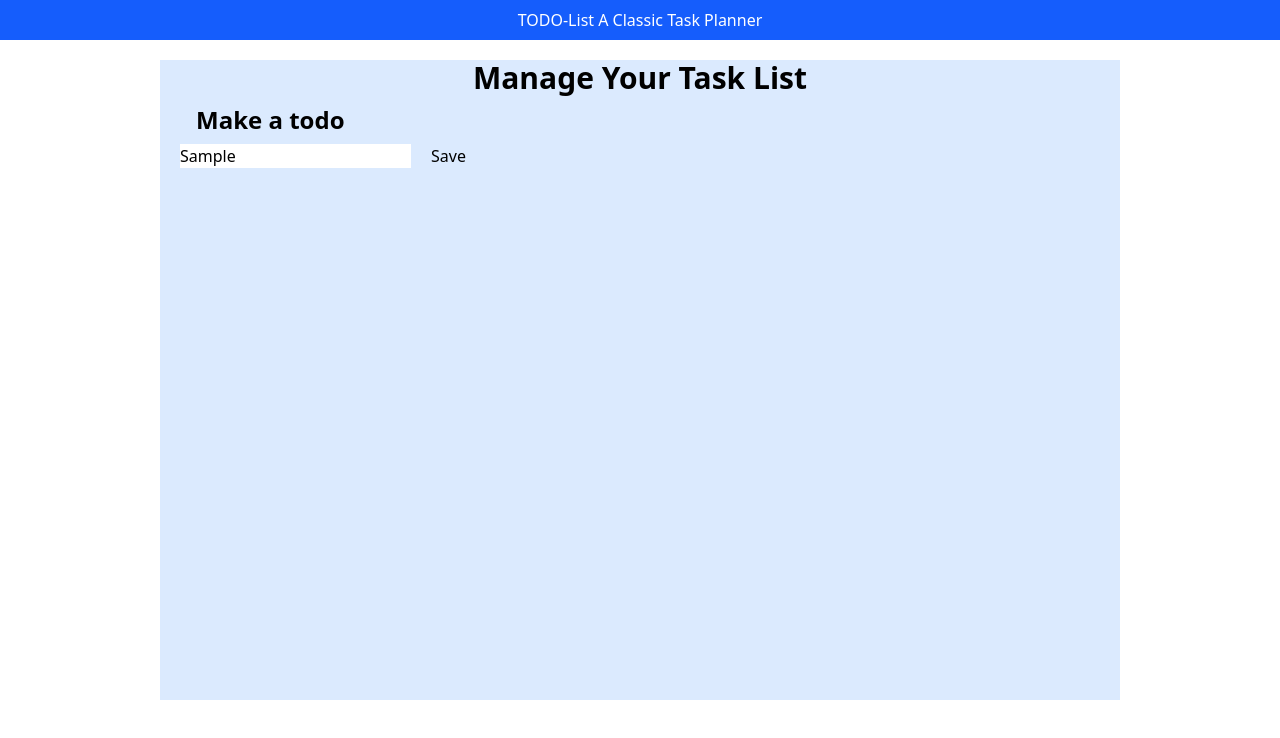
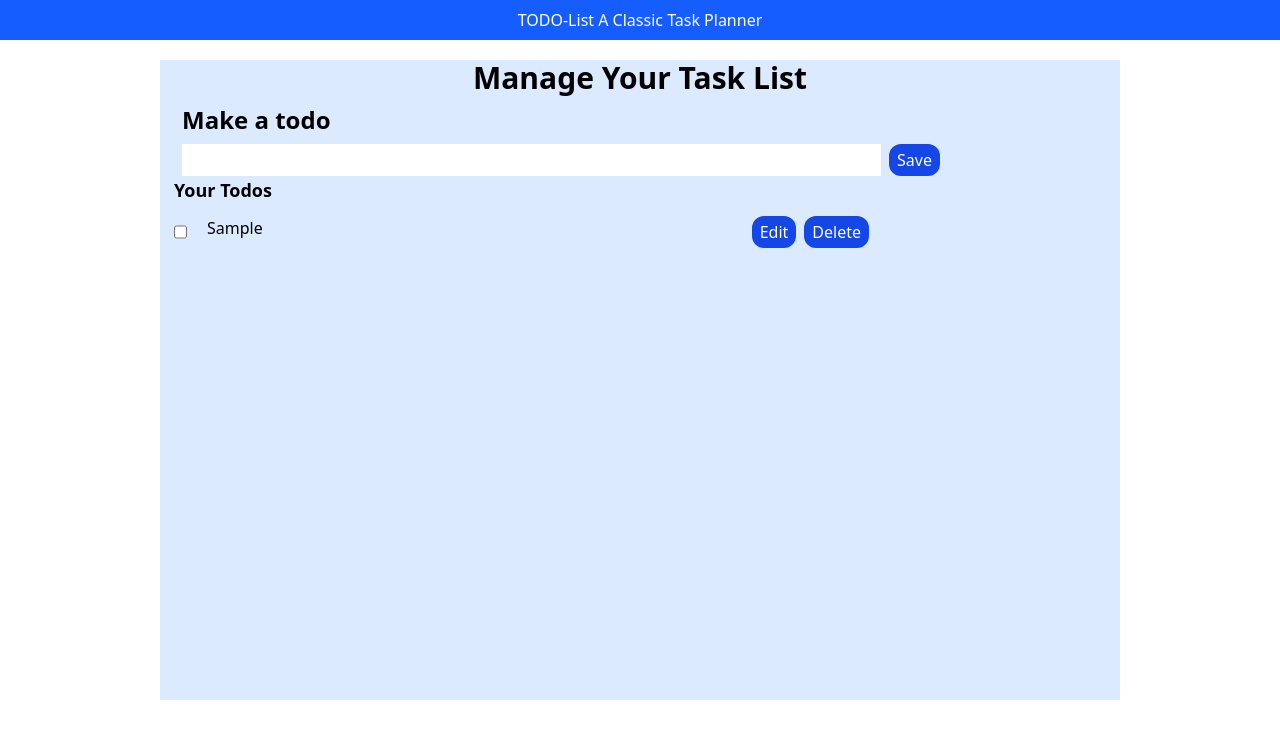
Before and after one commit to subhankar-das-phantom/PROJECTS, a React (Vite) app in the folder TODO/: page / in a window 1280 px wide. Both pictures are taken after typing "Sample" into the empty fields and a click on the button "Save". Shown: the top 738 px of the page. Built offline with nearby package versions, Linux system fonts and the light colour scheme.

Commit message:
functions added

```diff
--- a/TODO/package.json
+++ b/TODO/package.json
@@ -13,7 +13,8 @@
     "@tailwindcss/vite": "^4.1.10",
     "react": "^19.1.0",
     "react-dom": "^19.1.0",
-    "tailwindcss": "^4.1.10"
+    "tailwindcss": "^4.1.10",
+    "uuid": "^11.1.0"
   },
   "devDependencies": {
     "@eslint/js": "^9.25.0",
--- a/TODO/src/App.jsx
+++ b/TODO/src/App.jsx
@@ -1,23 +1,115 @@
-import { useState, useEffect } from 'react'
-import Navbar from './component/navbar'
+import { useState, useEffect } from "react";
+import Navbar from "./component/navbar";
+import { v4 as uuidv4 } from "uuid";
 
 function App() {
+  const [todo, setTodo] = useState("");
+  const [todos, setTodos] = useState([]);
 
+  const handleChange = (e) => {
+    setTodo(e.target.value);
+  };
+
+  const handleSave = () => {
+    setTodos([...todos, { id: uuidv4(), todo, isCompleted: false }]);
+    setTodo("");
+  };
+  const handleEdit =(e, id) => {
+    let t= todos.filter(i=>i.id===id)
+    setTodo(t[0].todo)
+        let newTodos = todos.filter((item) => {
+      return item.id !== id;
+    });
+    setTodos(newTodos);
+
+
+  };
+  const handleDelete = (e, id) => {
+    let newTodos = todos.filter((item) => {
+      return item.id !== id;
+    });
+    setTodos(newTodos);
+  };
+  const handleCheckbox = (e) => {
+    let id = e.target.name;
+    let index = todos.findIndex((item) => {
+      return item.id === id;
+    });
+    let newTodos = [...todos];
+    newTodos[index].isCompleted = !newTodos[index].isCompleted;
+    setTodos(newTodos);
+  };
 
   return (
     <>
       <Navbar />
-      <div className="container bg-blue-100 my-5  mx-auto min-h-[80vh] max-w-[75%]">
-          <h1 className="font-bold text-center text-3xl ">Manage Your Task List</h1>
-          <div className="addtodo">
-            <h1 className="font-bold mx-9 my-2 text-2xl">Make a todo</h1>
-            <input type="text" className='bg-white mx-5' />
-            <button>Save</button>
-          </div>
+      <div className="container bg-blue-100 my-5  mx-auto min-h-[80vh] max-w-[75%] px-3.5">
+        <h1 className="font-bold text-center text-3xl ">
+          Manage Your Task List
+        </h1>
+        <div className="addtodo">
+          <h1 className="font-bold mx-2 my-2 text-2xl">Make a todo</h1>
+          <input
+            onChange={handleChange}
+            value={todo}
+            type="text"
+            className="bg-white mx-2 w-3/4 p-1"
+          />
+          <button
+            onClick={handleSave}
+            className="bg-blue-700 hover:bg-blue-900 rounded-xl py-1 px-2 text-white"
+          >
+            Save
+          </button>
         </div>
-
+        <h2 className="text-lg font-bold">Your Todos</h2>
+        <div className="todos">
+          {todos.length === 0 && (
+            <div className="mx-5 my-2">No Todos To Display.</div>
+          )}
+          {todos.map((item) => {
+            return (
+              <div
+                key={item.id}
+                className="todo flex my-3 w-3/4 justify-between"
+              >
+                <div className="flex gap-5">
+                  {" "}
+                  <input
+                    onChange={handleCheckbox}
+                    name={item.id}
+                    type="checkbox"
+                    value={item.isCompleted}
+                  />
+                  <div className={item.isCompleted ? "line-through" : ""}>
+                    {item.todo}
+                  </div>
+                </div>
+                <div className="buttons">
+                  <button
+                    onClick={(e) => {
+                      handleEdit(e, item.id);
+                    }}
+                    className="bg-blue-700 hover:bg-blue-900 rounded-xl py-1 px-2 text-white mx-1"
+                  >
+                    Edit
+                  </button>
+                  <button
+                    onClick={(e) => {
+                      handleDelete(e, item.id);
+                    }}
+                    className="bg-blue-700 hover:bg-blue-900 rounded-xl py-1 px-2 text-white mx-1"
+                  >
+                    Delete
+                  </button>
+                </div>
+              </div>
+            );
+          })}
+        </div>
+      </div>
     </>
-  )
+  );
 }
 
-export default App
+export default App;
```
Also changed, not shown: 1 other file (tests, documents, lock files or other folders).
